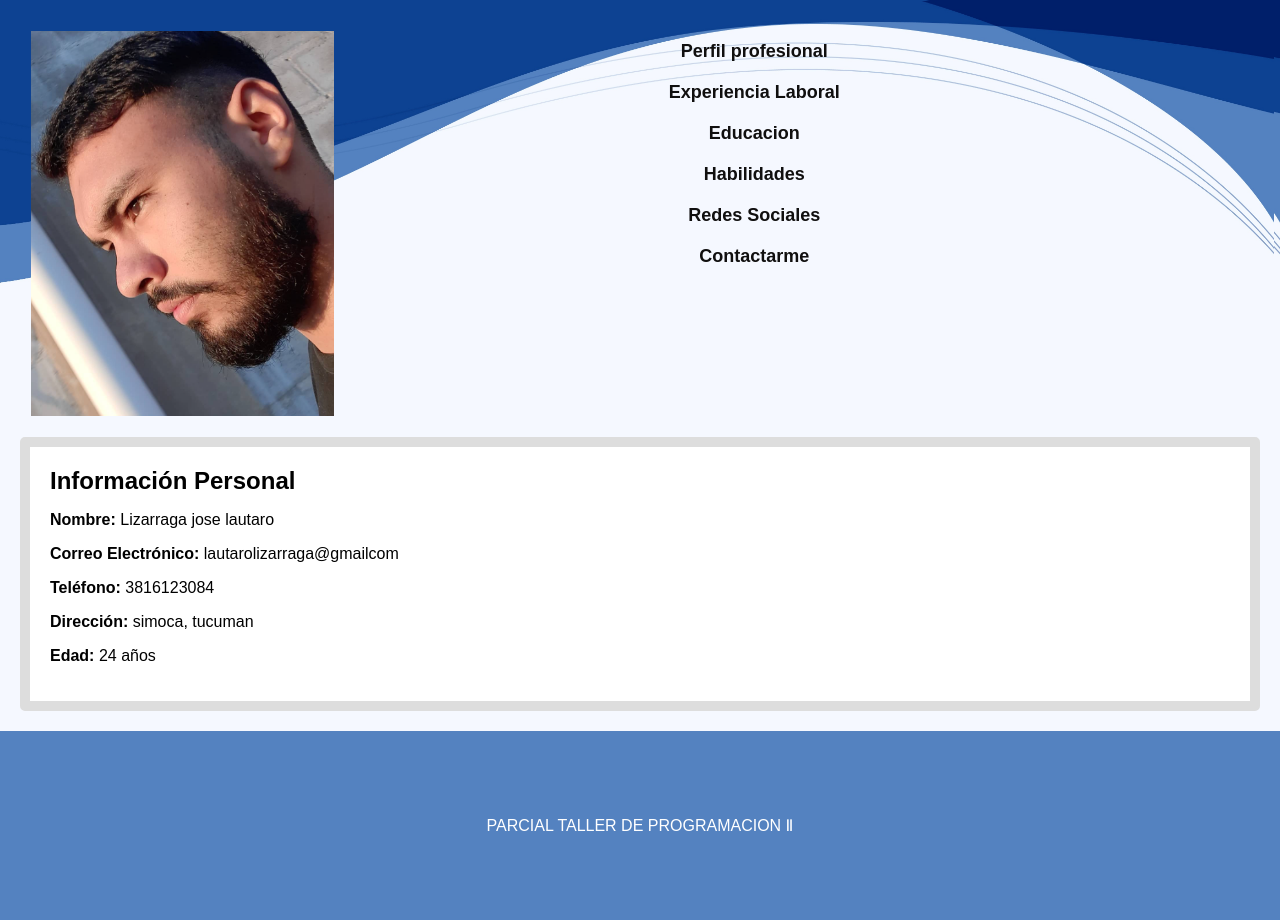
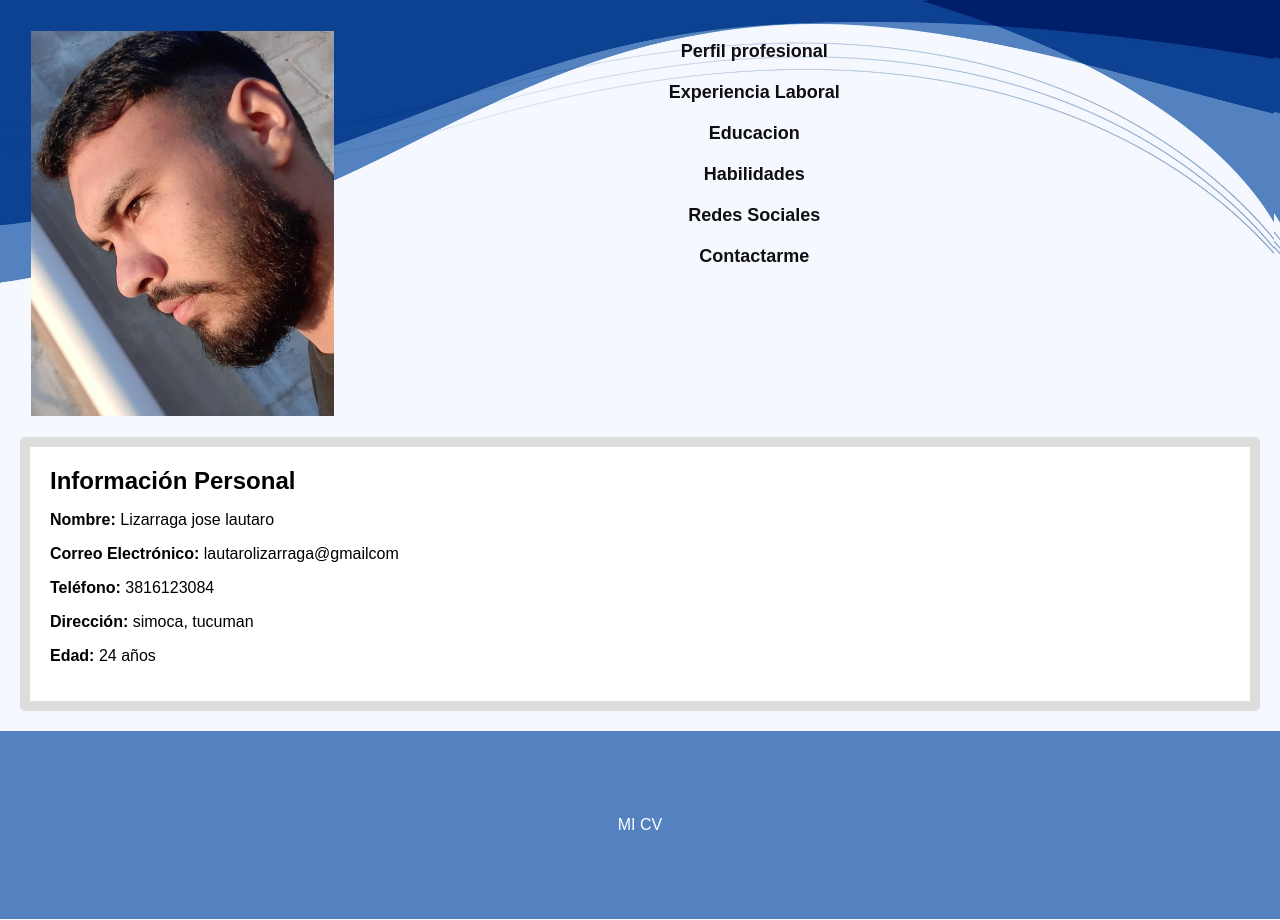
Before and after one commit to jll17/curriculum-vitae, a plain HTML site: page index.html in a window 1280 px wide. Drawn offline with Linux system fonts and the light colour scheme.

Commit message:
Update index.html

```diff
--- a/index.html
+++ b/index.html
@@ -61,7 +61,7 @@
 
     <footer>
 
-        <p>PARCIAL TALLER DE PROGRAMACION Ⅱ </p>
+        <p>MI CV </p>
     </footer>
 
 
```
